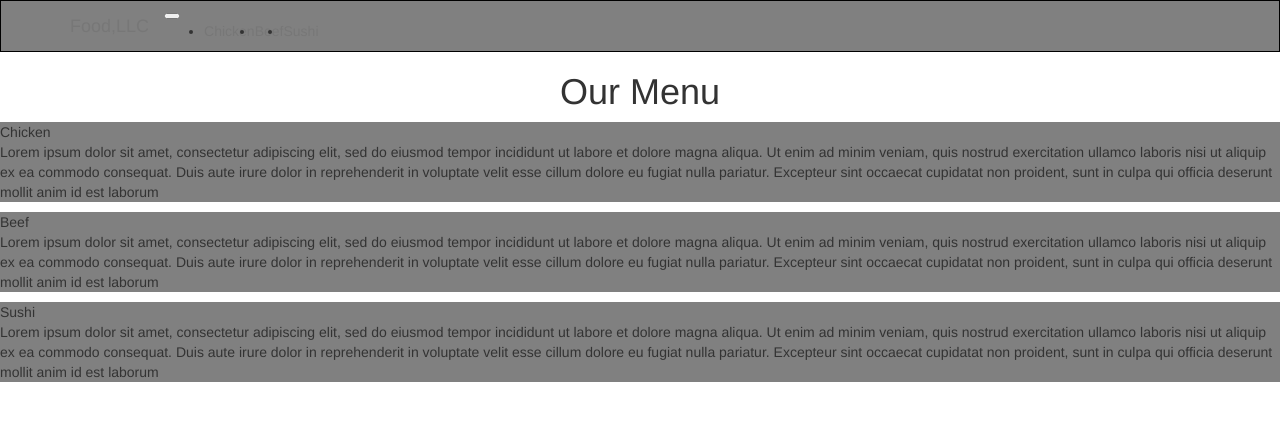
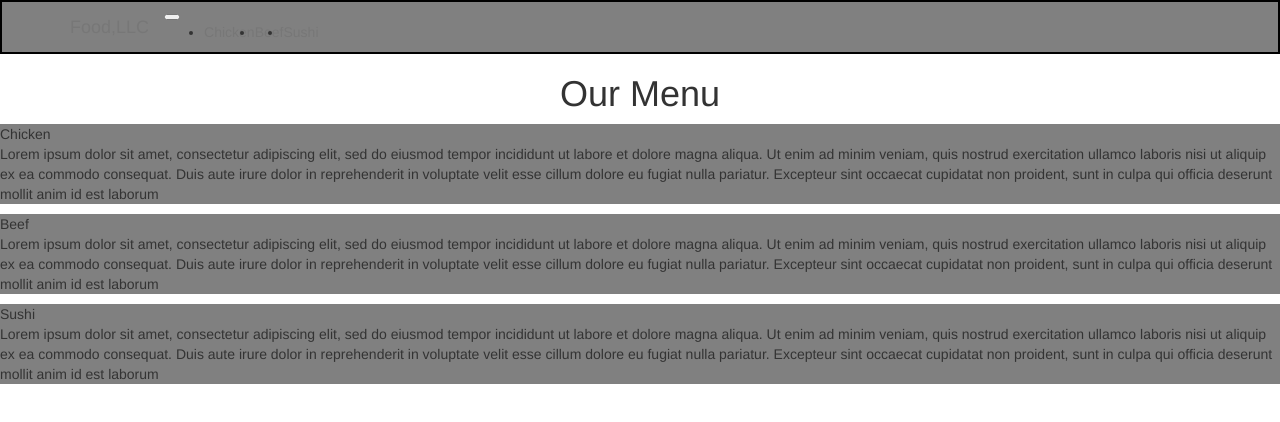
Before and after one commit to TeddPaul13/module3solution, a plain HTML site: page index.html in a window 1280 px wide. Drawn offline with nearby package versions, Linux system fonts and the light colour scheme; files whose address does not match are found by name.

Commit message:
Update styles.css

```diff
--- a/styles.css
+++ b/styles.css
@@ -6,9 +6,10 @@ background-color:white;
 #header-nav{
 background-color: grey;
 border-radius:0;
-border:1px solid black;
+border:2px solid black;
 }
 
 #container1, #container2, #container3{
 background-color:grey;
+border-radius:2px solid black;
 }
```
